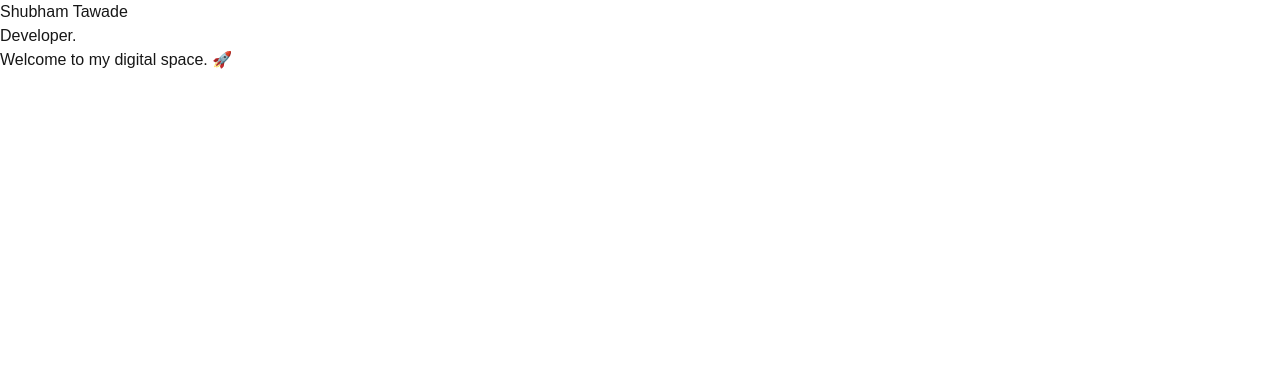
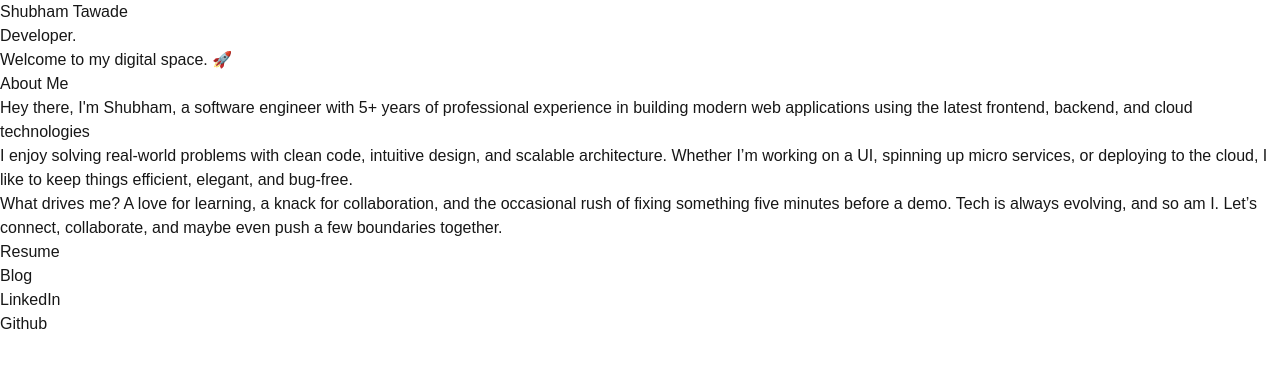
Before and after one commit to shubham97tawade/portfolio, a Next.js app: page / in a window 1280 px wide. Shown: the top 368 px of the page. Built offline with nearby package versions, Linux system fonts and the light colour scheme.

Commit message:
(home): home page main section

```diff
--- a/src/app/page.tsx
+++ b/src/app/page.tsx
@@ -4,33 +4,116 @@ import { motion } from 'framer-motion';
 
 export default function Home() {
   return (
-    <main className="w-full h-dvh grid grid-cols-1 grid-rows-1 place-items-center">
-      <div className="flex flex-col items-start justify-center">
+    <main className="w-full min-h-dvh grid grid-cols-1 grid-rows-4 place-items-center overflow-hidden">
+      <div className="w-full h-dvh flex flex-col items-center justify-center">
+        <section className="flex flex-col items-start justify-center">
           <motion.h1
           initial={{ opacity: 0, y: -20 }}
-          animate={{ opacity: 1, y: 0 }}
+          whileInView={{ opacity: 1, y: 0 }}
           transition={{ duration: 0.7, ease: 'easeInOut' }}
+          viewport={{ once: true }}
           className="text-4xl font-medium md:text-7xl"
           >
               Shubham Tawade
           </motion.h1>
           <motion.h5
             initial={{ opacity: 0}}
-          animate={{ opacity: 1, y: 0 }}
+            whileInView={{ opacity: 1, y: 0 }}
             transition={{ duration: 0.7, delay: 0.5, ease: 'easeInOut' }}
+            viewport={{ once: true }}
             className="text-base md:ml-1 mb-12"
           >
               Developer.
           </motion.h5>
           <motion.p
             initial={{ opacity: 0, y: 20}}
-          animate={{ opacity: 1, y: 0 }}
+            whileInView={{ opacity: 1, y: 0 }}
             transition={{ duration: 0.7, delay: 0.7, ease: 'easeInOut' }}
+            viewport={{ once: true }}
             className="text-base md:ml-1"
           >
               Welcome to my digital space. 🚀
           </motion.p>
+        </section>
+      </div>
+      <div className='w-full h-dvh flex flex-col items-center justify-center'>
+        <section className='w-3/4 flex flex-col items-start justify-center'>
+          <motion.h2
+          initial={{ opacity: 0, x: -20 }}
+          whileInView={{ opacity: 1, x: 0 }}
+          transition={{ duration: 0.7, ease: 'easeInOut' }}
+          className="text-2xl font-medium md:text-5xl pb-12"
+          viewport={{ once: true }}
+          >
+              About Me
+          </motion.h2>
+          <motion.p
+            initial={{ opacity: 0}}
+            whileInView={{ opacity: 1 }}
+            transition={{ duration: 0.7, delay: 0.3, ease: 'easeInOut' }}
+            className="text-base mb-8"
+            viewport={{ once: true }}
+          >
+              {"Hey there, I'm Shubham, a software engineer with 5+ years of professional experience in building modern web applications using the latest frontend, backend, and cloud technologies"}
+          </motion.p>
+          <motion.p
+            initial={{ opacity: 0}}
+            whileInView={{ opacity: 1 }}
+            transition={{ duration: 0.7, delay: 0.7, ease: 'easeInOut' }}
+            className="text-base mb-8"
+            viewport={{ once: true }}
+          >
+              {"I enjoy solving real-world problems with clean code, intuitive design, and scalable architecture. Whether I’m working on a UI, spinning up micro services, or deploying to the cloud, I like to keep things efficient, elegant, and bug-free."}
+          </motion.p>
+          <motion.p
+            initial={{ opacity: 0}}
+            whileInView={{ opacity: 1 }}
+            transition={{ duration: 0.7, delay: 1, ease: 'easeInOut' }}
+            className="text-base mb-8"
+            viewport={{ once: true }}
+          >
+              {"What drives me? A love for learning, a knack for collaboration, and the occasional rush of fixing something five minutes before a demo. Tech is always evolving, and so am I. Let’s connect, collaborate, and maybe even push a few boundaries together."}
+          </motion.p>
+        </section>
+      </div>
+      <div className="w-full h-dvh grid grid-cols-1 grid-rows-4 md:grid-cols-2 md:grid-rows-2">
+        <motion.section
+          initial={{ opacity: 0, x: -500}}
+          whileInView={{ opacity: 1, x: 0 }}
+          transition={{ duration: 0.7, delay: 1.3, ease: 'easeInOut' }}
+          viewport={{ once: true }}
+          className="w-full h-full flex items-center justify-center bg-foreground text-background hover:cursor-pointer">
+          <p className="text-xl">Resume</p>
+        </motion.section>
+        <motion.section
+          initial={{ opacity: 0, x: 500}}
+          whileInView={{ opacity: 1, x: 0 }}
+          transition={{ duration: 0.7, delay: 1.3, ease: 'easeInOut' }}
+          viewport={{ once: true }}
+          className="w-full h-full flex items-center justify-center bg-background text-foreground hover:cursor-pointer">
+          <p className="text-xl">Blog</p>
+        </motion.section>
+        <motion.section
+          initial={{ opacity: 0, x: -500}}
+          whileInView={{ opacity: 1, x: 0 }}
+          transition={{ duration: 0.7, delay: 1.3, ease: 'easeInOut' }}
+          viewport={{ once: true }}
+          className="w-full h-full flex items-center justify-center bg-background text-foreground hover:cursor-pointer">
+          <p className="text-xl">LinkedIn</p>
+        </motion.section>
+        <motion.section
+          initial={{ opacity: 0, x: 500}}
+          whileInView={{ opacity: 1, x: 0 }}
+          transition={{ duration: 0.7, delay: 1.3, ease: 'easeInOut' }}
+          viewport={{ once: true }}
+          className="w-full h-full flex items-center justify-center bg-foreground text-background hover:cursor-pointer">
+          <p className="text-xl">Github</p>
+        </motion.section>
+      </div>
+      <div className='w-full h-dvh'>
+
       </div>
     </main>
+
   );
 }
```
Lines whose indentation alone changed are shown as unchanged.
